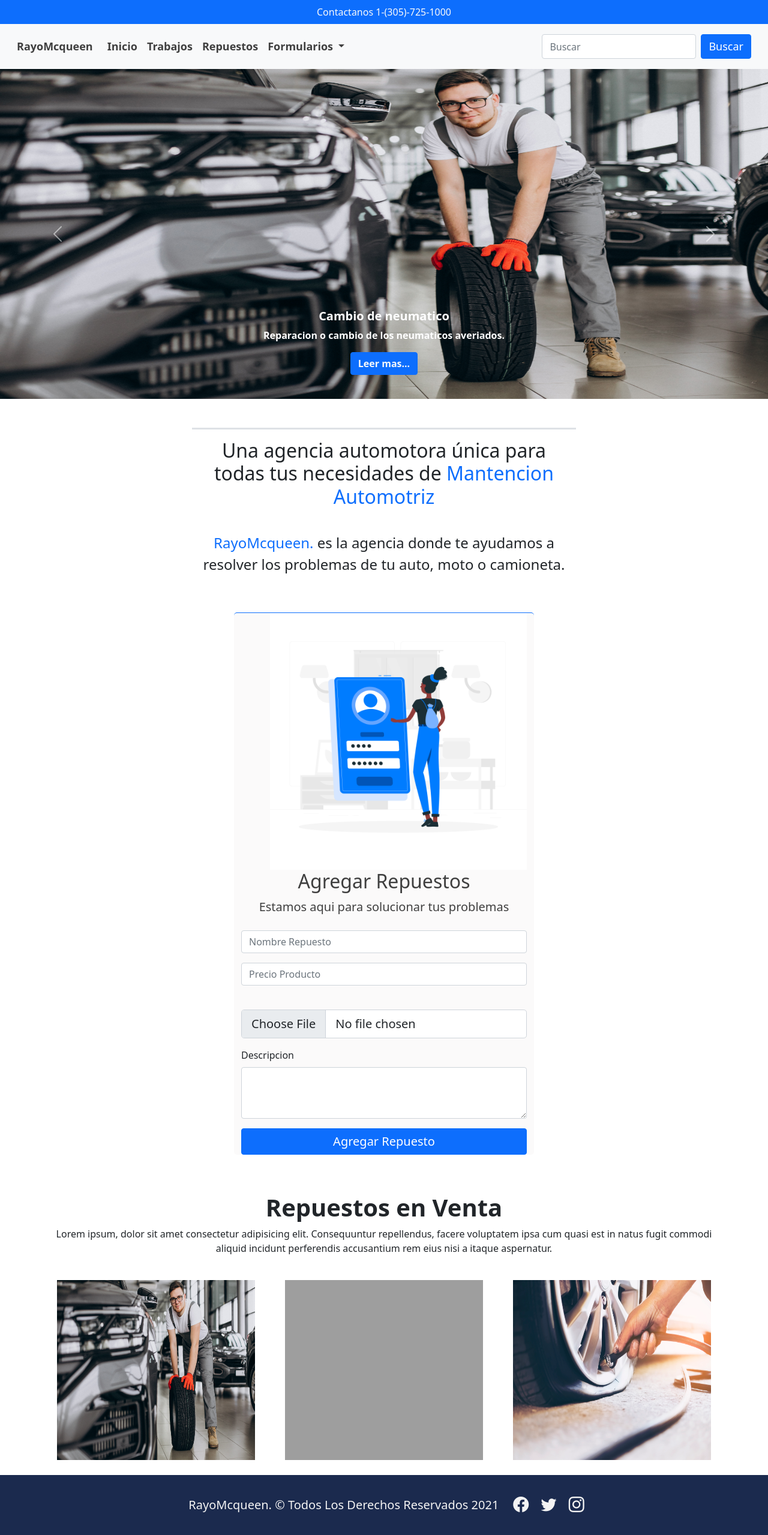
After one commit to rod-rodriguezf/taller_semestral, a Django app: page /repuestos/ in a window 1280 px wide. The commit adds this page. Shown: the whole page at 60% size. Run offline with Django 3.2, Linux system fonts and the light colour scheme; some libraries are stand-ins or nearby versions; grey boxes are pictures that could not be loaded.

Commit message:
confirmo

```diff
--- a/tallerMecanico/admin.py
+++ b/tallerMecanico/admin.py
@@ -1,3 +1,5 @@
 from django.contrib import admin
+from .models import Repuestos
 
 # Register your models here.
+admin.site.register(Repuestos)
--- a/tallerMecanico/templates/base.html
+++ b/tallerMecanico/templates/base.html
@@ -42,6 +42,9 @@
           </li>
           <li class="nav-item">
             <a class="nav-link" href="{% url 'TRABAJOS' %}">Trabajos</a>
+          </li>
+          <li class="nav-item">
+            <a class="nav-link" href="{% url 'REPU' %}">Repuestos</a>
           </li>
           <li class="nav-item dropdown">
             <a class="nav-link dropdown-toggle" href="#" id="navbarDropdown" role="button" data-bs-toggle="dropdown"
--- /dev/null
+++ b/tallerMecanico/templates/repuestos.html
@@ -0,0 +1,79 @@
+{% extends 'base.html' %}
+{% load static %}
+
+{% block titulo %}
+<title>Reparacion neumatico</title>
+{% endblock %}
+
+
+
+<!--========================================================== -->
+<!-- CONTENEDOR DEL FORMULARIO -->
+<!--========================================================== -->
+{% block formulario1 %}
+<div class="container  border-top border-primary " style="max-width: 500px" id="contenedor-formulario">
+    <div class="text-center mb-4" id="titulo-formulario">
+        <div><img src="{% static 'img/iniciar.jpg' %}" alt="" class="img-fluid ps-5"></div>
+        <h2>Agregar Repuestos</h2>
+        <p class="fs-5">Estamos aqui para solucionar tus problemas</p>
+    </div>
+
+
+
+    <form action="" method="POST">
+        <div class="mb-3">
+            <input type="text" class="form-control" id="txtNombre" placeholder="Nombre Repuesto">
+        </div>
+        <div class="mb-3">
+            <input type="number" class="form-control" id="txtPrecio" placeholder="Precio Producto">
+        </div>
+
+
+        <div class="mb-3">
+            <label for="formFileLg" class="form-label"></label>
+            <input class="form-control form-control-lg" id="txtImg" name="txtImg" type="file">
+        </div>
+        <div class="mb-3">
+            <label for="txtDesc" class="form-label">Descripcion</label>
+            <textarea class="form-control" id="txtDesc" name="txtDesc" rows="3"></textarea>
+        </div>
+
+
+        <div class="mb-3">
+            <button type="submit" class=" btn btn-primary w-100 fs-5">Agregar Repuesto</button>
+        </div>
+    </form>
+
+</div>
+{% endblock %}
+<!--========================================================== -->
+<!--GALERIA DE LAS MANTENCIONES-->
+<!--========================================================== -->
+{% block galeria1 %}
+<section id="galeria" class="container">
+    <div class="text-center text-dark pt-5">
+        <h1 class="fw-bold">Repuestos en Venta</h1>
+        <p>Lorem ipsum, dolor sit amet consectetur adipisicing elit. Consequuntur repellendus, facere voluptatem ipsa
+            cum quasi est in natus fugit commodi aliquid incidunt perferendis accusantium rem eius nisi a itaque
+            aspernatur.</p>
+    </div>
+    <div class="row">
+        <div class="col-lg-4 col-md-6 col-sm-12">
+            <a href="{% static 'img/reparacion_neumatico.jpg' %}" data-lightbox="mecanicos">
+                <img src="{% static 'img/reparacion_neumatico.jpg' %}" alt="">
+            </a>
+        </div>
+        <div class="col-lg-4 col-md-6 col-sm-12">
+            <a href="{% static 'img/reparacion_neumatico_2.jpg' %}" data-lightbox="mecanicos">
+                <img src="{% static 'img/reparacion_neumatico_2.jpg' %}" alt="">
+            </a>
+        </div>
+        <div class="col-lg-4 col-md-6 col-sm-12">
+            <a href="{% static 'img/reparacion_neumatico_3.jpg' %}" data-lightbox="mecanicos">
+                <img src="{% static 'img/reparacion_neumatico_3.jpg' %}" alt="">
+            </a>
+        </div>
+    </div>
+</section>
+
+{% endblock %}
--- a/tallerMecanico/urls.py
+++ b/tallerMecanico/urls.py
@@ -1,6 +1,6 @@
 from django.contrib import admin
 from django.urls import path, include
-from .views import index, trabajos, registrarse, iniciarSesion, mantencion1, mantencion2, mantencion3, mantencion4, mantencion5, mantencion6
+from .views import index, trabajos, registrarse, iniciarSesion, mantencion1, mantencion2, mantencion3, mantencion4, mantencion5, mantencion6, repuestos
 
 urlpatterns = [
     path('', index, name="INDEX"),
@@ -13,4 +13,5 @@ urlpatterns = [
     path('mantencion4/', mantencion4, name="MANTENCION4"),
     path('mantencion5/', mantencion5, name="MANTENCION5"),
     path('mantencion6/', mantencion6, name="MANTENCION6"),
+    path('repuestos/', repuestos, name="REPU"),
 ]
--- a/tallerMecanico/views.py
+++ b/tallerMecanico/views.py
@@ -32,3 +32,6 @@ def mantencion5(request):
 
 def mantencion6(request):
     return render(request, "mantencion6.html")
+
+def repuestos(request):
+    return render(request, "repuestos.html")
```
Also changed, not shown: tallerMecanico/models.py (+7 -0 lines), db.sqlite3, tallerMecanico/migrations/0001_initial.py (added).
